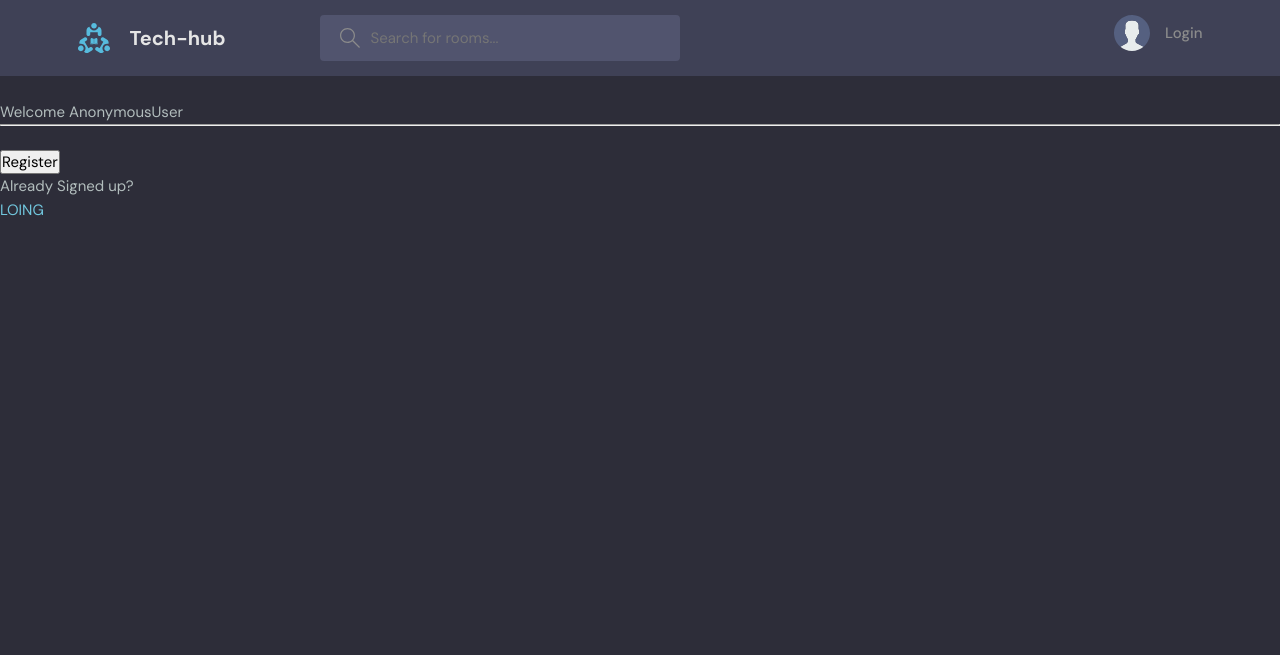
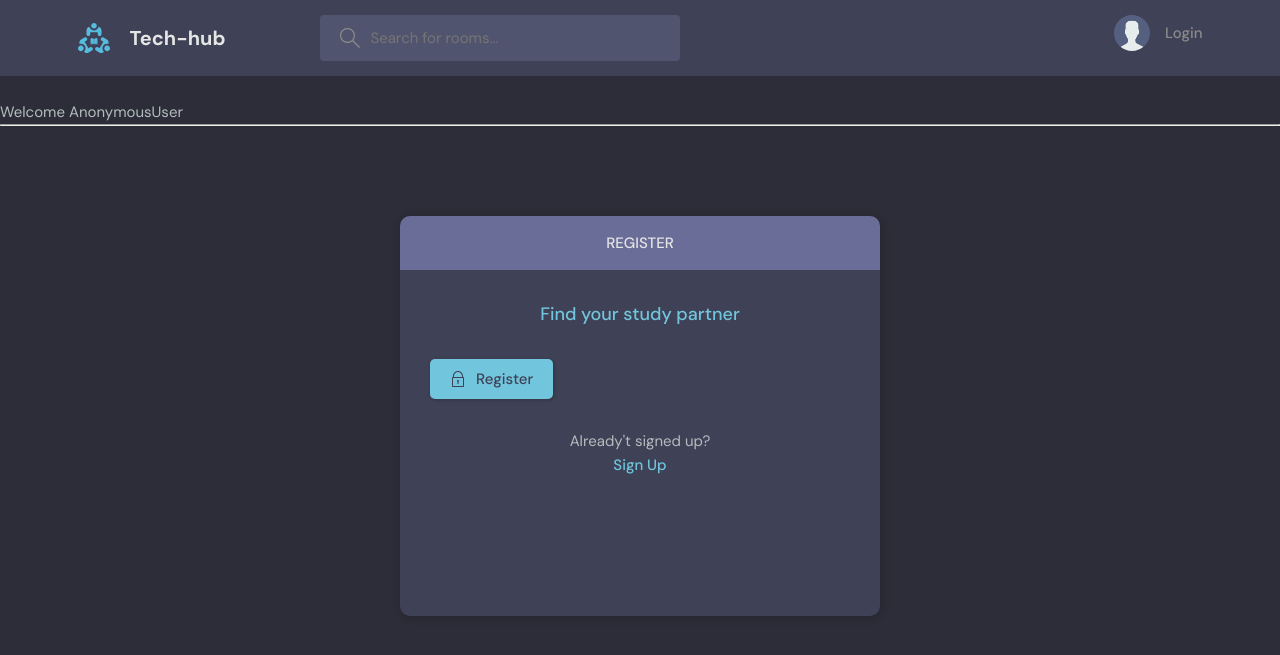
Before and after one commit to Abdul-Mannan-Qaderi/tech-hub, a Django app: template base/templates/base/login_register.html in a window 1280 px wide. Shown: the top 655 px of the page. Run offline with Django 5.2, Linux system fonts and the light colour scheme; the template is opened without the code that fills it, so the values that code supplies are empty.

Commit message:
finish them long and register functionalities

```diff
--- a/base/templates/base/feed_component.html
+++ b/base/templates/base/feed_component.html
@@ -12,7 +12,7 @@
 			<span>@{{room.host.username}}</span>
 		</a>
 		<div class="roomListRoom__actions">
-			<span>{{room.create_at|timesince}} ago</span>
+			<span>{{room.created_at|timesince}} ago</span>
 		</div>
 	</div>
 
--- a/base/templates/base/login_register.html
+++ b/base/templates/base/login_register.html
@@ -1,25 +1,113 @@
-{% extends "base_layout.html" %} {% block content %} {% if page == 'login' %}
-<div>
-	<form action="" method="POST">
-		{% csrf_token %}
-		<label for="username">Usrename:</label>
-		<input type="text" name="username" placeholder="Enter your username" />
-		<label for="password">Password:</label>
-		<input type="password" name="password" placeholder="Enter your password" />
-		<input type="submit" value="Login" />
-	</form>
-	<p>Haven't Signed up yet?</p>
-	<a href="{% url 'register' %}">SIGN UP</a>
-</div>
+{% extends "base_layout.html" %} {% block content %}
 
-{% else %}
-<div>
-	<form action="" method="POST">
-		{% csrf_token %} {{ form }}
-		<input type="submit" value="Register" />
-	</form>
-	<p>Already Signed up?</p>
-	<a href="{% url 'login' %}">LOING</a>
-</div>
+<main class="auth layout">
+	{% if page == 'login' %}
+	<div class="container">
+		<div class="layout__box">
+			<div class="layout__boxHeader">
+				<div class="layout__boxTitle">
+					<h3>Login</h3>
+				</div>
+			</div>
+			<div class="layout__body">
+				<h2 class="auth__tagline">Find your study partner</h2>
 
-{% endif %} {% endblock content %}
+				<form class="form" action="" method="POST">
+					{% csrf_token %}
+					<div class="form__group form__group">
+						<label for="room_name">Username</label>
+						<input
+							id="username"
+							name="username"
+							type="text"
+							placeholder="e.g. dennis_ivy"
+						/>
+					</div>
+					<div class="form__group">
+						<label for="password">Password</label>
+						<input
+							id="password"
+							name="password"
+							type="password"
+							placeholder="&bull;&bull;&bull;&bull;&bull;&bull;&bull;&bull;"
+						/>
+					</div>
+
+					<button class="btn btn--main" type="submit">
+						<svg
+							version="1.1"
+							xmlns="http://www.w3.org/2000/svg"
+							width="32"
+							height="32"
+							viewBox="0 0 32 32"
+						>
+							<title>lock</title>
+							<path
+								d="M27 12h-1v-2c0-5.514-4.486-10-10-10s-10 4.486-10 10v2h-1c-0.553 0-1 0.447-1 1v18c0 0.553 0.447 1 1 1h22c0.553 0 1-0.447 1-1v-18c0-0.553-0.447-1-1-1zM8 10c0-4.411 3.589-8 8-8s8 3.589 8 8v2h-16v-2zM26 30h-20v-16h20v16z"
+							></path>
+							<path
+								d="M15 21.694v4.306h2v-4.306c0.587-0.348 1-0.961 1-1.694 0-1.105-0.895-2-2-2s-2 0.895-2 2c0 0.732 0.413 1.345 1 1.694z"
+							></path>
+						</svg>
+
+						Login
+					</button>
+				</form>
+
+				<div class="auth__action">
+					<p>Haven't signed up yet?</p>
+					<a href="{% url 'register' %}" class="btn btn--link">Sign Up</a>
+				</div>
+			</div>
+		</div>
+	</div>
+	{% else%}
+	<div class="container">
+		<div class="layout__box">
+			<div class="layout__boxHeader">
+				<div class="layout__boxTitle">
+					<h3>Register</h3>
+				</div>
+			</div>
+			<div class="layout__body">
+				<h2 class="auth__tagline">Find your study partner</h2>
+
+				<form class="form" action="" method="POST">
+					{% csrf_token %} {% for field in form%}
+					<div class="form__group form__group">
+						<label for="room_name">{{field.label}}</label>
+						{{field}}
+					</div>
+
+					{% endfor %}
+					<button class="btn btn--main" type="submit">
+						<svg
+							version="1.1"
+							xmlns="http://www.w3.org/2000/svg"
+							width="32"
+							height="32"
+							viewBox="0 0 32 32"
+						>
+							<title>lock</title>
+							<path
+								d="M27 12h-1v-2c0-5.514-4.486-10-10-10s-10 4.486-10 10v2h-1c-0.553 0-1 0.447-1 1v18c0 0.553 0.447 1 1 1h22c0.553 0 1-0.447 1-1v-18c0-0.553-0.447-1-1-1zM8 10c0-4.411 3.589-8 8-8s8 3.589 8 8v2h-16v-2zM26 30h-20v-16h20v16z"
+							></path>
+							<path
+								d="M15 21.694v4.306h2v-4.306c0.587-0.348 1-0.961 1-1.694 0-1.105-0.895-2-2-2s-2 0.895-2 2c0 0.732 0.413 1.345 1 1.694z"
+							></path>
+						</svg>
+
+						Register
+					</button>
+				</form>
+
+				<div class="auth__action">
+					<p>Already't signed up?</p>
+					<a href="{% url 'login' %}" class="btn btn--link">Sign Up</a>
+				</div>
+			</div>
+		</div>
+	</div>
+	{% endif %}
+</main>
+{% endblock content %}
```
Also changed, not shown: db.sqlite3.
